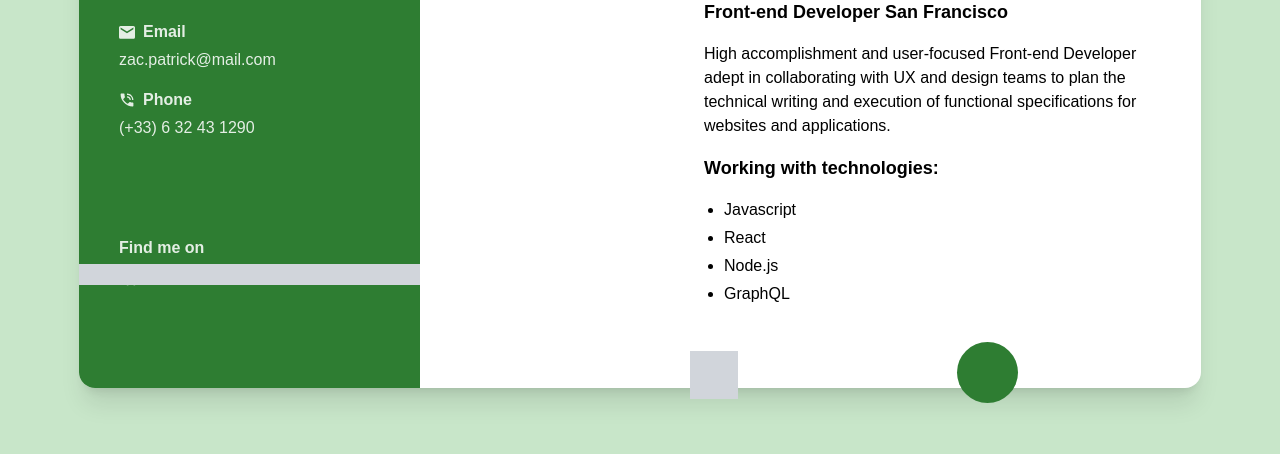
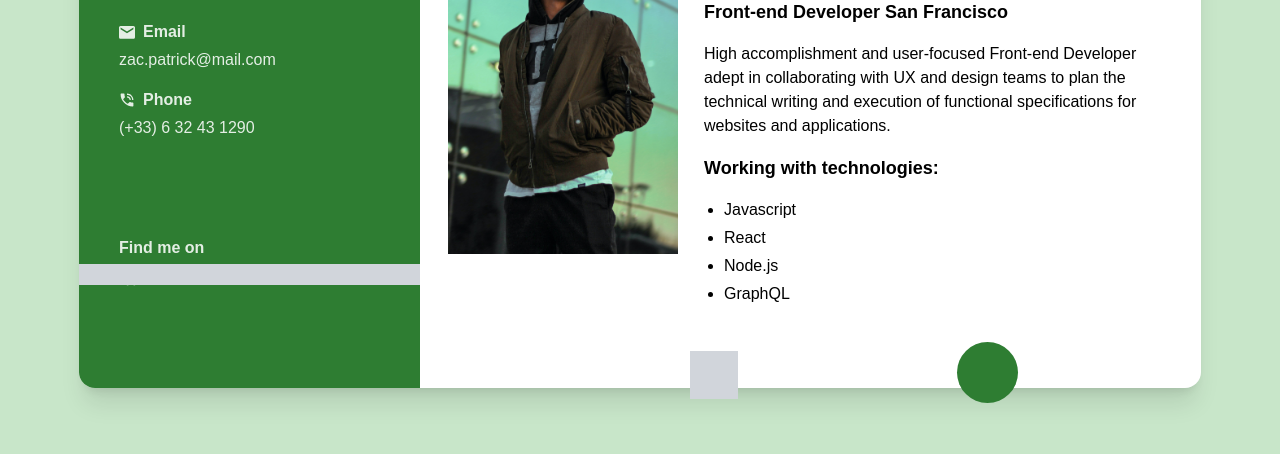
Before and after one commit to cgiraldoz/big-dev-soon-business-card-freerun-erfrth, a website: page index.html in a window 1280 px wide. Shown: the part 346-800 px from the top of the page. Drawn offline with Linux system fonts and the light colour scheme; the site is published under a folder, as on GitHub Pages, so addresses that start at the root find nothing.

Commit message:
Fix image source path in index.html

```diff
--- a/index.html
+++ b/index.html
@@ -120,7 +120,7 @@
         </div>
         <div class="absolute h-[61px] w-[61px] bg-[#2E7D32] top-[688px] left-[957px] rounded-full"></div>
         <div>
-          <img src="/assets/images/user-photo.jpg" alt="user-photo" class="absolute w-[18%] h-[55%] top-[20%] left-[35%] object-cover" />
+          <img src="./assets/images/user-photo.jpg" alt="user-photo" class="absolute w-[18%] h-[55%] top-[20%] left-[35%] object-cover" />
         </div>
         <div class="absolute h-12 w-12 bg-gray-300 top-[697px] left-[690px]"></div>
         <div class="absolute h-12 w-12 bg-gray-300 top-[250px] left-[630px]"></div>
```
